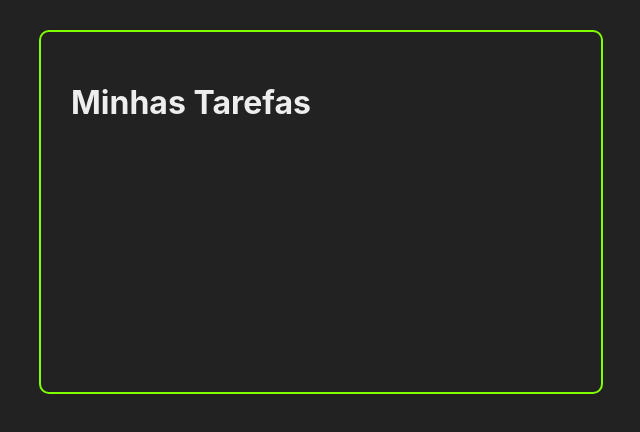
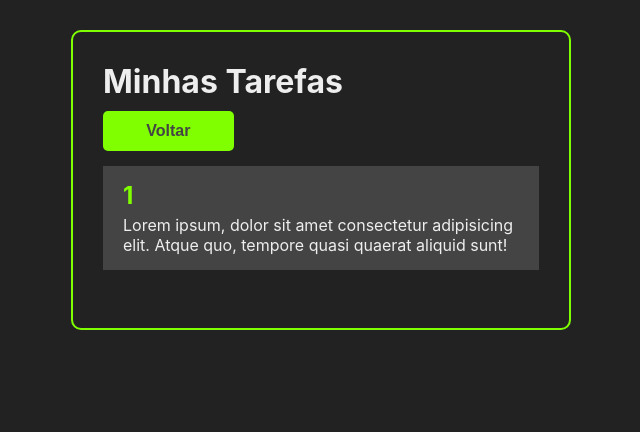
Before and after one commit to amorimcode/minhastarefas, a React (Create React App) app: page /1 in a window 1280 px wide. Shown: the top 432 px of the page, without its empty margins (319-959 px from the left). Built offline with nearby package versions, Linux system fonts and the light colour scheme.

Commit message:
Task Details and routes

```diff
--- a/src/App.jsx
+++ b/src/App.jsx
@@ -5,6 +5,8 @@
 import Header from './components/Header'
 import Tasks from './components/Tasks'
 import AddTask from './components/AddTask';
+import TaskDetails from './components/TaskDetails';
+
 import './App.css';
 
 const App = () => {
@@ -51,6 +53,7 @@
               handleTaskDeletion={handleTaskDeletion} />
           </>
         )} />
+        <Route path="/:TaskTitle" exact component={TaskDetails}/>
       </div>
     </Router>
   )
--- a/src/components/Task.css
+++ b/src/components/Task.css
@@ -19,5 +19,5 @@
     font-size: 24px;
     color: chartreuse;
     cursor: pointer;
-
+    margin: 0 5px;
 }
--- a/src/components/Task.jsx
+++ b/src/components/Task.jsx
@@ -1,8 +1,15 @@
 import React from 'react';
 import "./Task.css";
 import { CgClose, CgInfo } from 'react-icons/cg'
+import { useHistory } from 'react-router-dom'
 
 const Task = ({ task, handleTaskClick, handleTaskDeletion }) => {
+    const history = useHistory();
+
+    const handleTaskDetailsClick = () => {
+        history.push(`/${task.title}`)
+    }
+
     return (
         <div className="task-container"
             style={task.completed ? { borderLeft: '6px solid chartreuse' } : {}}>
@@ -13,11 +20,11 @@
 
             <div className="buttons-container">
                 <button
-                onClick={handleTaskDeletion}
-                className="remove-task-button"><CgClose />
+                    onClick={handleTaskDeletion}
+                    className="remove-task-button"><CgClose />
                 </button>
                 <button
-                className="see-task-details-button"><CgInfo />
+                    className="see-task-details-button"  onClick={handleTaskDetailsClick}><CgInfo />
                 </button>
             </div>
         </div>
--- /dev/null
+++ b/src/components/TaskDetails.css
@@ -0,0 +1,18 @@
+.task-details-container {
+    background: #444;
+    margin: 15px 0;
+    padding: 15px 20px;
+    display: flex;
+    flex-direction: column;
+    color: #eee;
+}
+
+.task-details-container h2 {
+    margin-bottom: 5px;
+    color: chartreuse;
+}
+
+.back-buttom-container {
+    width: 30%;
+    margin-top: 10px;
+}
--- /dev/null
+++ b/src/components/TaskDetails.jsx
@@ -0,0 +1,31 @@
+import React from 'react';
+import { useParams, useHistory } from 'react-router-dom';
+
+import Button from './Button'
+
+import './TaskDetails.css'
+
+const TaskDetails = () => {
+    const params = useParams();
+    const history = useHistory();
+
+    const handleBackHomeClick = () => {
+        history.push('/')
+    }
+
+    console.log(params)
+
+    return (
+        <>
+            <div className="back-buttom-container">
+                <Button onClick={handleBackHomeClick}>Voltar</Button>
+            </div>
+            <div className="task-details-container">
+                <h2>{params.TaskTitle}</h2>
+                <p>Lorem ipsum, dolor sit amet consectetur adipisicing elit. Atque quo, tempore quasi quaerat aliquid sunt!</p>
+            </div>
+        </>
+     );
+}
+
+export default TaskDetails;
--- a/src/index.css
+++ b/src/index.css
@@ -1,3 +1,9 @@
+* {
+  margin: 0;
+  padding: 0;
+  box-sizing: border-box;
+}
+
 body {
   margin: 0;
   font-family: -apple-system, BlinkMacSystemFont, 'Segoe UI', 'Roboto', 'Oxygen',
```
